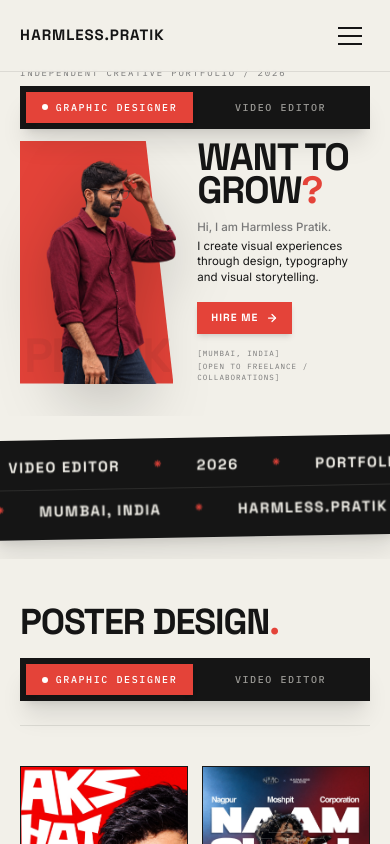
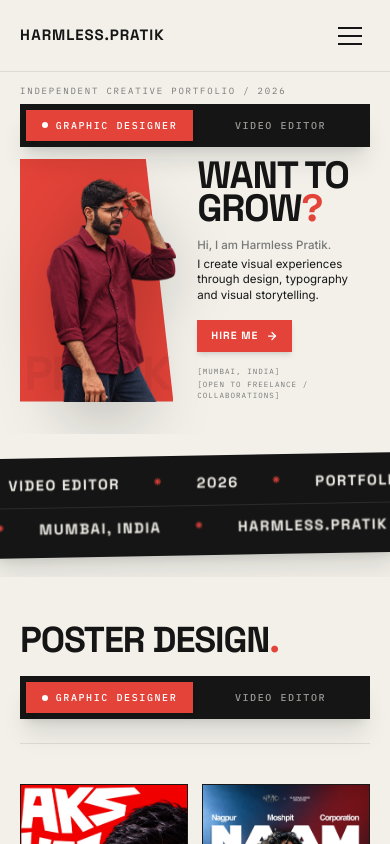
Before and after one commit to ElctroPratik/portfolio, a Next.js app: page / in a window 390 px wide. Shown: the top 844 px of the page. Built offline with nearby package versions, Linux system fonts and the light colour scheme.

Commit message:
Fix mobile header clearance so category label is fully visible

```diff
--- a/src/components/Hero.tsx
+++ b/src/components/Hero.tsx
@@ -22,7 +22,7 @@ export default function Hero() {
   return (
     <section
       id="about"
-      className="bg-[#F2F0E9] pt-[54px] md:pt-[72px] overflow-hidden"
+      className="bg-[#F2F0E9] pt-[72px] overflow-hidden"
     >
       {/* ── MOBILE HERO (< lg): Perfectly leveled 2-column editorial composition ── */}
       <div className="lg:hidden relative flex flex-col justify-start w-full max-w-[640px] mx-auto px-5 pt-3 pb-8 sm:px-8 overflow-hidden">
```
